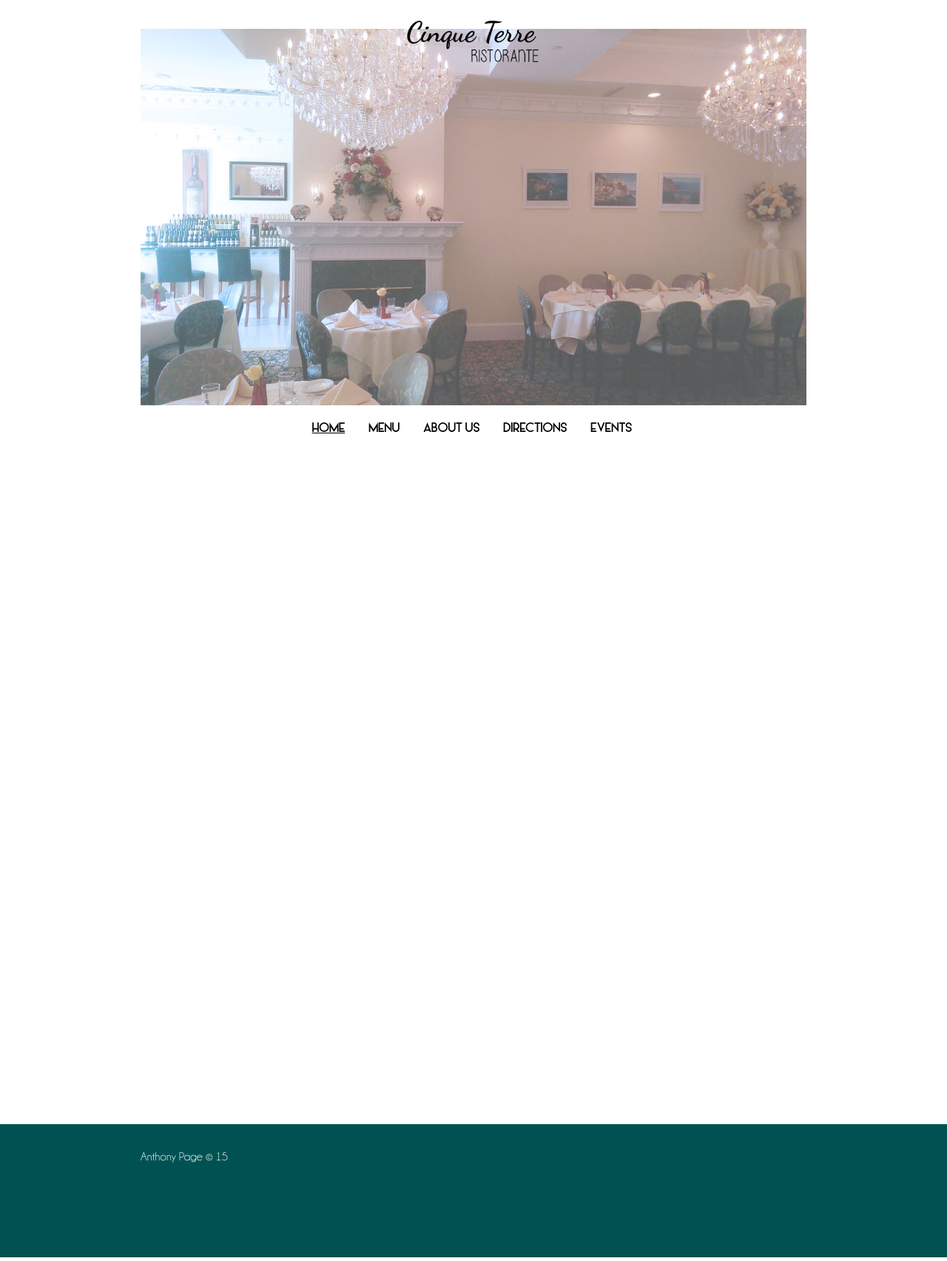
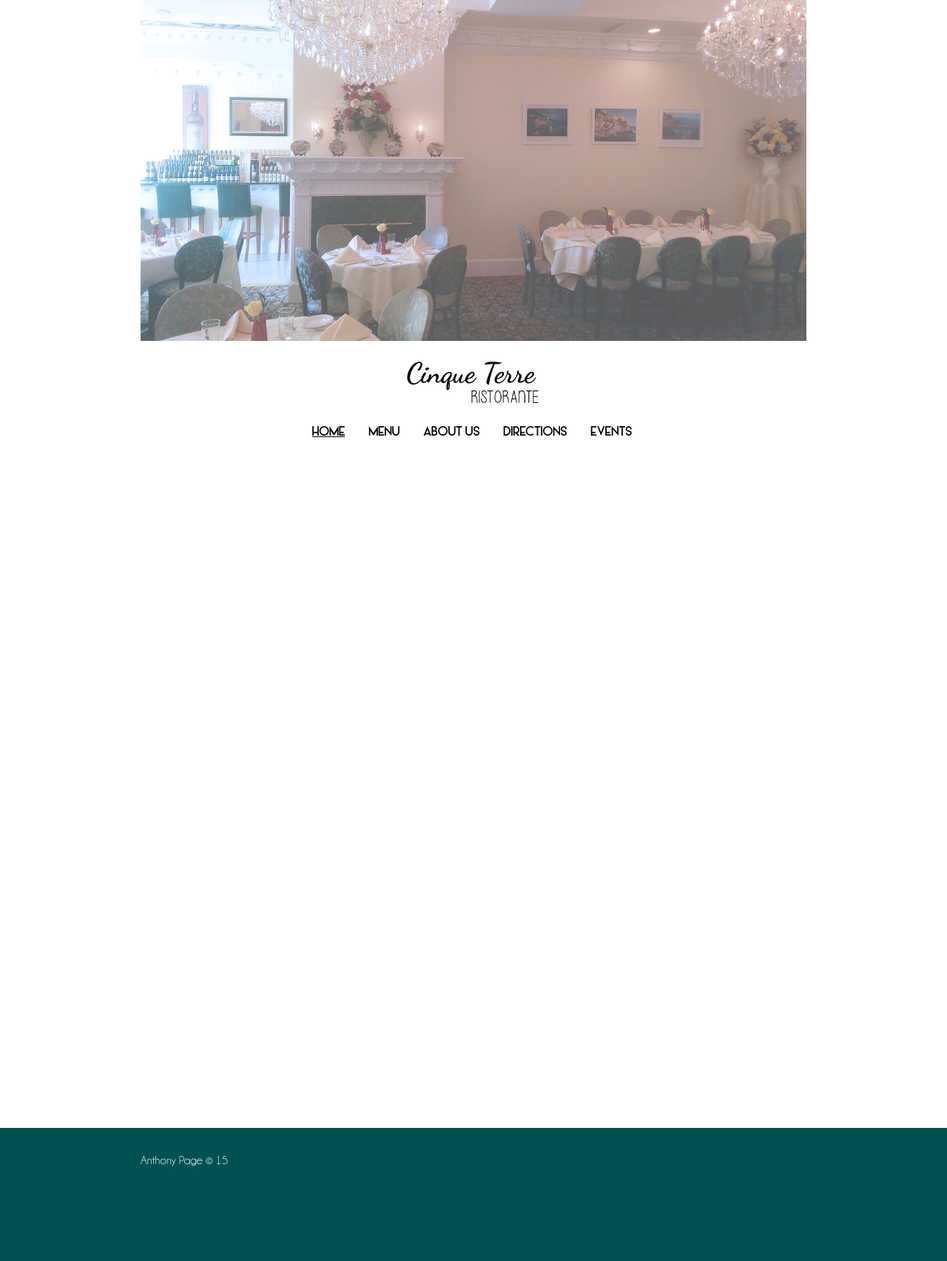
Before and after one commit to cinqueterreli/cinqueterre.github.io, a Jekyll site: the page built from 00index.html, in a window 1280 px wide. Shown: the whole page at 74% size. Built offline with Jekyll 4.4.1, drawn with Linux system fonts in a browser that asks for light colours.

Commit message:
Update header.html

```diff
--- a/_includes/header.html
+++ b/_includes/header.html
@@ -1,7 +1,7 @@
 <header class="site-header cf">
     <div class="container">
+        <img src="/images/homepageHeader2.jpg" alt="Cinque Terre Main Dining Room" class="header-image">
         <a class="site-title" href="{{site.url}}"><img class="site-logo" src="images/CTLogoB&W.png" alt="Cinque Terre"></a>
-        <img src="/images/homepageHeader2.jpg" alt="Cinque Terre Main Dining Room" class="header-image">
         <nav class="navbar">
             <ul class="header-nav">
                 {% for nav in site.pages %}
```
